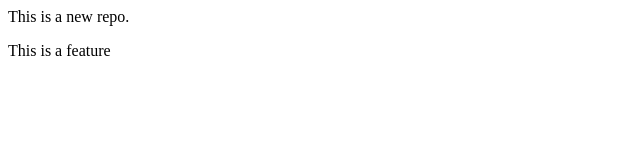
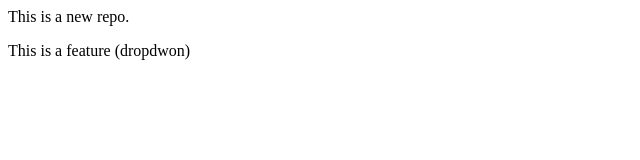
Before and after one commit to iiinderr/localrepo, a plain HTML site: page index.html in a window 1280 px wide. Shown: the full height of the page, 0-640 px from the left. Drawn offline with Linux system fonts and the light colour scheme.

```diff
--- a/index.html
+++ b/index.html
@@ -1,2 +1,2 @@
 <p>This is a new repo.</p>
-<p>This is a feature</p>
+<p>This is a feature (dropdwon)</p>
```
